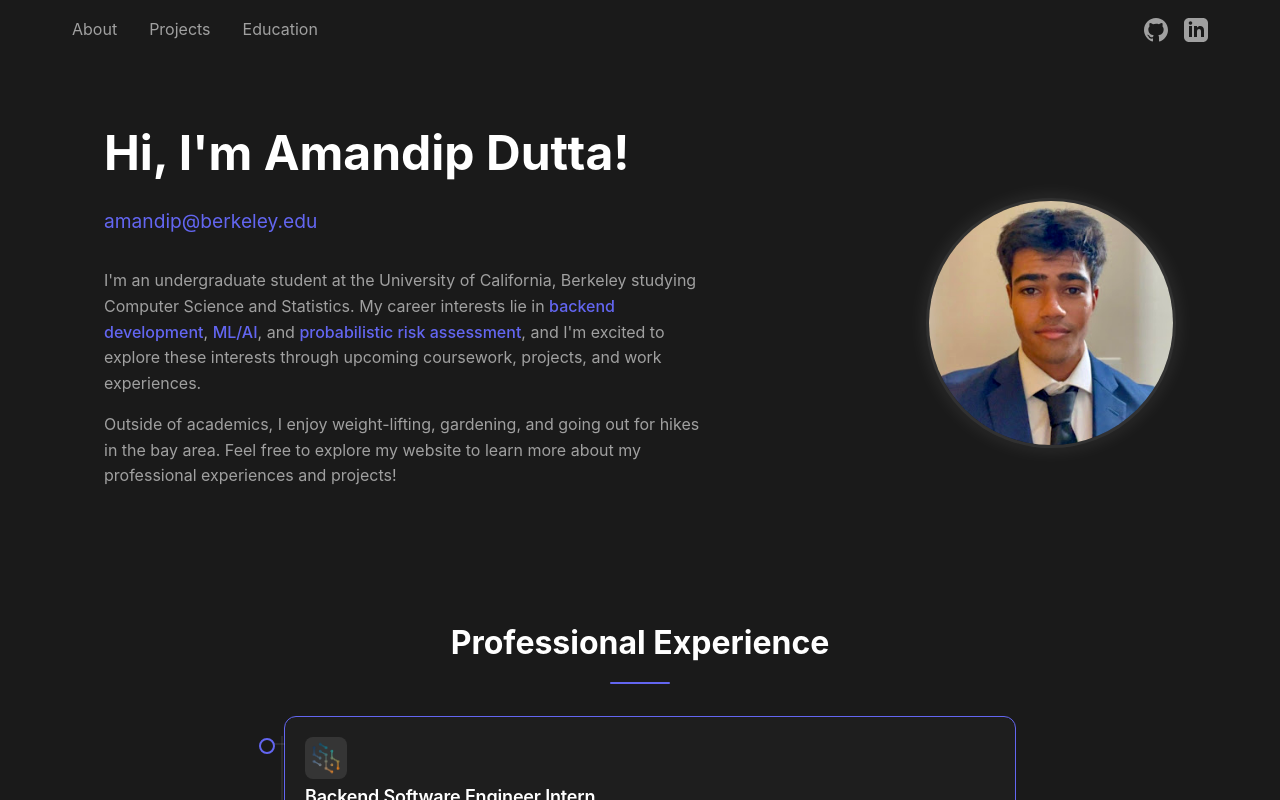
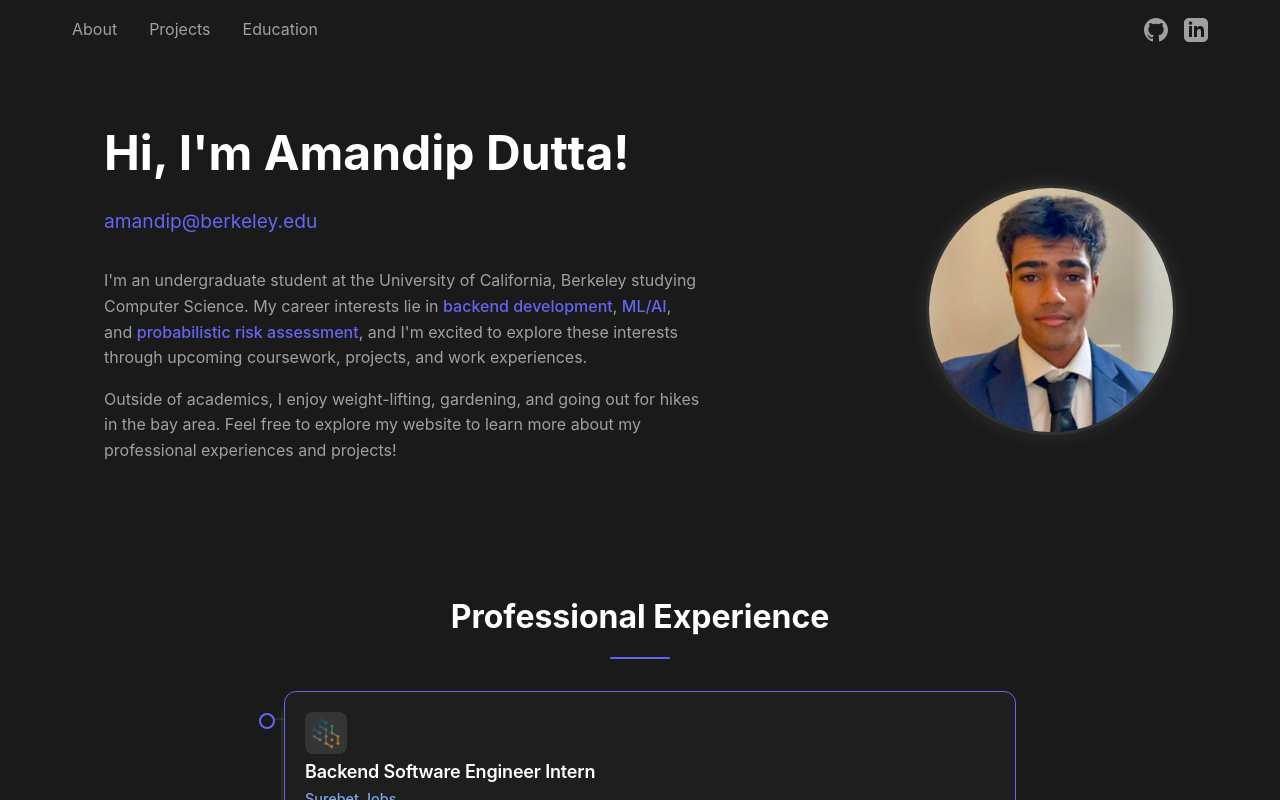
Before and after one commit to amandipd/Personal_Website, a React (Create React App) app in the folder app/: page / in a window 1280 px wide. Shown: the top 800 px of the page. Built offline with nearby package versions, Linux system fonts and the light colour scheme.

Commit message:
update personal website

```diff
--- a/app/src/pages/Home.jsx
+++ b/app/src/pages/Home.jsx
@@ -10,17 +10,23 @@ const Home = () => {
       <section className="hero">
         <div className="hero-content">
           <h1>Hi, I'm Amandip Dutta!</h1>
-          <a href="mailto:amandip@berkeley.edu" className="email-link">amandip@berkeley.edu</a>
+          <a href="mailto:amandip@berkeley.edu" className="email-link">
+            amandip@berkeley.edu
+          </a>
           <div className="bio">
             <p>
               I'm an undergraduate student at the University of California,
-              Berkeley studying Computer Science and Statistics. My career interests lie in{' '}
-              <span className="highlight">backend development</span>,{' '}
-              <span className="highlight">ML/AI</span>, and{' '}
-              <span className="highlight">probabilistic risk assessment</span>, and I'm excited to explore these interests through upcoming coursework, projects, and work experiences.
+              Berkeley studying Computer Science. My career interests lie in{" "}
+              <span className="highlight">backend development</span>,{" "}
+              <span className="highlight">ML/AI</span>, and{" "}
+              <span className="highlight">probabilistic risk assessment</span>,
+              and I'm excited to explore these interests through upcoming
+              coursework, projects, and work experiences.
             </p>
             <p>
-              Outside of academics, I enjoy weight-lifting, gardening, and going out for hikes in the bay area. Feel free to explore my website to learn more about my professional experiences and projects!
+              Outside of academics, I enjoy weight-lifting, gardening, and going
+              out for hikes in the bay area. Feel free to explore my website to
+              learn more about my professional experiences and projects!
             </p>
           </div>
         </div>
```
